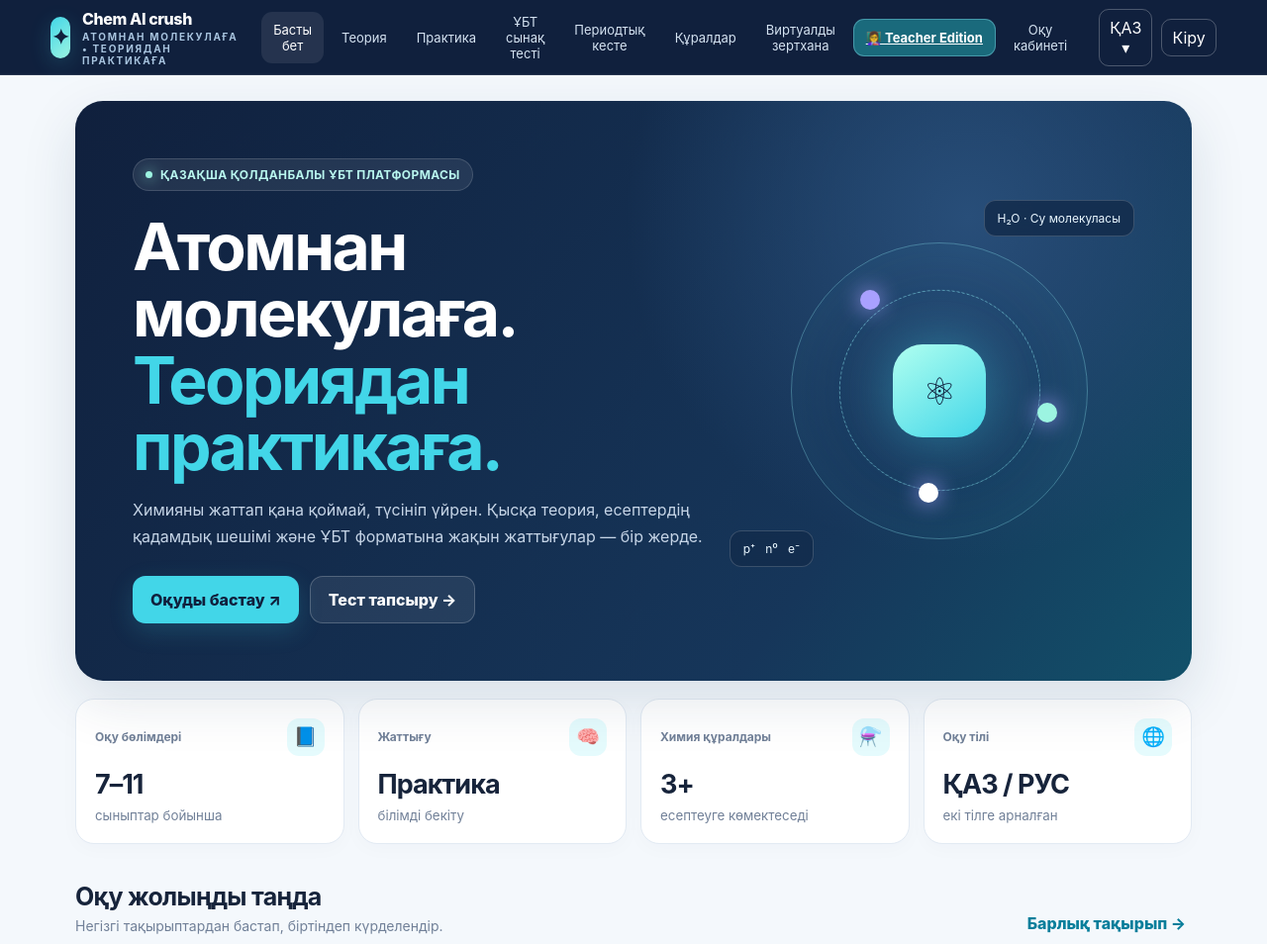
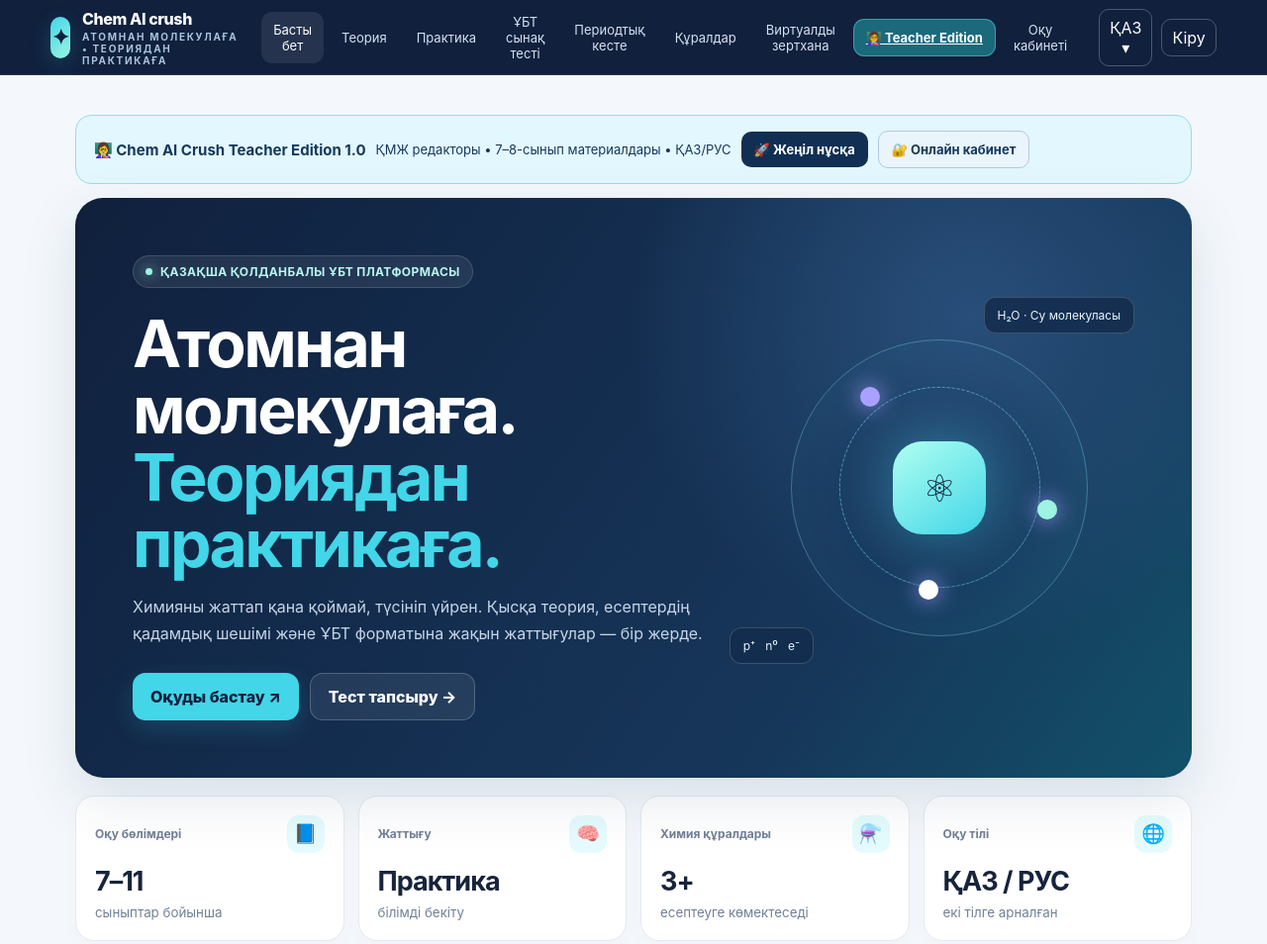
Before and after one commit to Tasolpan/chem-ai-crush, a plain HTML site: page index.html in a window 1280 px wide. Shown: the top 954 px of the page at 99% size. Drawn offline with nearby package versions, Linux system fonts and the light colour scheme.

Commit message:
Show prominent Teacher Edition lightweight and online entry links

```diff
--- a/index.html
+++ b/index.html
@@ -138,9 +138,10 @@
 <script src="https://cdn.jsdelivr.net/npm/@supabase/supabase-js@2">
 </script>
 <div class="app">
-<header class="topbar"><div class="brand"><div class="brandmark">✦</div><div>Chem AI crush<small>АТОМНАН МОЛЕКУЛАҒА • ТЕОРИЯДАН ПРАКТИКАҒА</small></div></div><nav class="nav" id="nav"><button class="active" data-page="home">Басты бет</button><button data-page="theory">Теория</button><button data-page="practice">Практика</button><button data-page="unt">ҰБТ сынақ тесті</button><button data-page="periodic">Периодтық кесте</button><button data-page="tools">Құралдар</button><button data-page="lab">Виртуалды зертхана</button><a id="teacherEditionLink" href="./teacher.html" style="border:1px solid #84deed66;background:#1a6a7c;color:#fff;padding:10px 12px;border-radius:11px;display:inline-flex;align-items:center;font-size:13px;font-weight:750;white-space:nowrap">👩‍🏫 Teacher Edition</a></nav><div style="display:flex;gap:9px;align-items:center"><button class="lang" id="langBtn" aria-label="Тіл ауыстыру">ҚАЗ ▾</button><button class="lang" id="accountBtn">Кіру</button><button class="menu-btn" id="menuBtn">☰</button></div></header>
+<header class="topbar"><div class="brand"><div class="brandmark">✦</div><div>Chem AI crush<small>АТОМНАН МОЛЕКУЛАҒА • ТЕОРИЯДАН ПРАКТИКАҒА</small></div></div><nav class="nav" id="nav"><button class="active" data-page="home">Басты бет</button><button data-page="theory">Теория</button><button data-page="practice">Практика</button><button data-page="unt">ҰБТ сынақ тесті</button><button data-page="periodic">Периодтық кесте</button><button data-page="tools">Құралдар</button><button data-page="lab">Виртуалды зертхана</button><a id="teacherEditionLink" href="./teacher-offline.html" style="border:1px solid #84deed66;background:#1a6a7c;color:#fff;padding:10px 12px;border-radius:11px;display:inline-flex;align-items:center;font-size:13px;font-weight:750;white-space:nowrap">👩‍🏫 Teacher Edition</a></nav><div style="display:flex;gap:9px;align-items:center"><button class="lang" id="langBtn" aria-label="Тіл ауыстыру">ҚАЗ ▾</button><button class="lang" id="accountBtn">Кіру</button><button class="menu-btn" id="menuBtn">☰</button></div></header>
 <main class="main">
 <section class="page active" id="page-home">
+<div style="padding:15px 18px;margin:14px 0;background:#e3f7ff;color:#16395a;border:1px solid #9cdbea;border-radius:16px;display:flex;flex-wrap:wrap;align-items:center;gap:10px"><strong style="font-size:15px">👩‍🏫 Chem AI Crush Teacher Edition 1.0</strong><span style="font-size:13px">ҚМЖ редакторы • 7–8-сынып материалдары • ҚАЗ/РУС</span><a href="./teacher-offline.html" style="border-radius:10px;background:#102f53;color:#fff;padding:10px 13px;text-decoration:none;font-size:13px;font-weight:700">🚀 Жеңіл нұсқа</a><a href="./teacher.html" style="border-radius:10px;background:#eaf4fc;border:1px solid #aecbdc;color:#16395a;padding:10px 13px;text-decoration:none;font-size:13px;font-weight:700">🔐 Онлайн кабинет</a></div>
 <div class="hero"><div><div class="eyebrow"><span class="dot"></span> ҚАЗАҚША ҚОЛДАНБАЛЫ ҰБТ ПЛАТФОРМАСЫ</div><h1>Атомнан молекулаға.<br><span class="gradient">Теориядан практикаға.</span></h1><p>Химияны жаттап қана қоймай, түсініп үйрен. Қысқа теория, есептердің қадамдық шешімі және ҰБТ форматына жақын жаттығулар — бір жерде.</p><div class="actions"><button class="btn primary" data-goto="theory">Оқуды бастау ↗</button><button class="btn secondary" data-goto="practice">Тест тапсыру →</button></div></div><div class="hero-art"><div class="orbit"><div class="nucleus">⚛</div><i class="electron e1"></i><i class="electron e2"></i><i class="electron e3"></i></div><div class="float-tag tag1">H₂O · Су молекуласы</div><div class="float-tag tag2">p⁺ &nbsp; n⁰ &nbsp; e⁻</div></div></div>
 <div class="stats"><div class="stat"><div class="stat-top">Оқу бөлімдері <span class="stat-icon">📘</span></div><strong>7–11</strong><small>сыныптар бойынша</small></div><div class="stat"><div class="stat-top">Жаттығу <span class="stat-icon">🧠</span></div><strong>Практика</strong><small>білімді бекіту</small></div><div class="stat"><div class="stat-top">Химия құралдары <span class="stat-icon">⚗️</span></div><strong>3+</strong><small>есептеуге көмектеседі</small></div><div class="stat"><div class="stat-top">Оқу тілі <span class="stat-icon">🌐</span></div><strong>ҚАЗ / РУС</strong><small>екі тілге арналған</small></div></div>
 <div class="section-head"><div><h2>Оқу жолыңды таңда</h2><p>Негізгі тақырыптардан бастап, біртіндеп күрделендір.</p></div><button class="link-btn" data-goto="theory">Барлық тақырып →</button></div>
```
